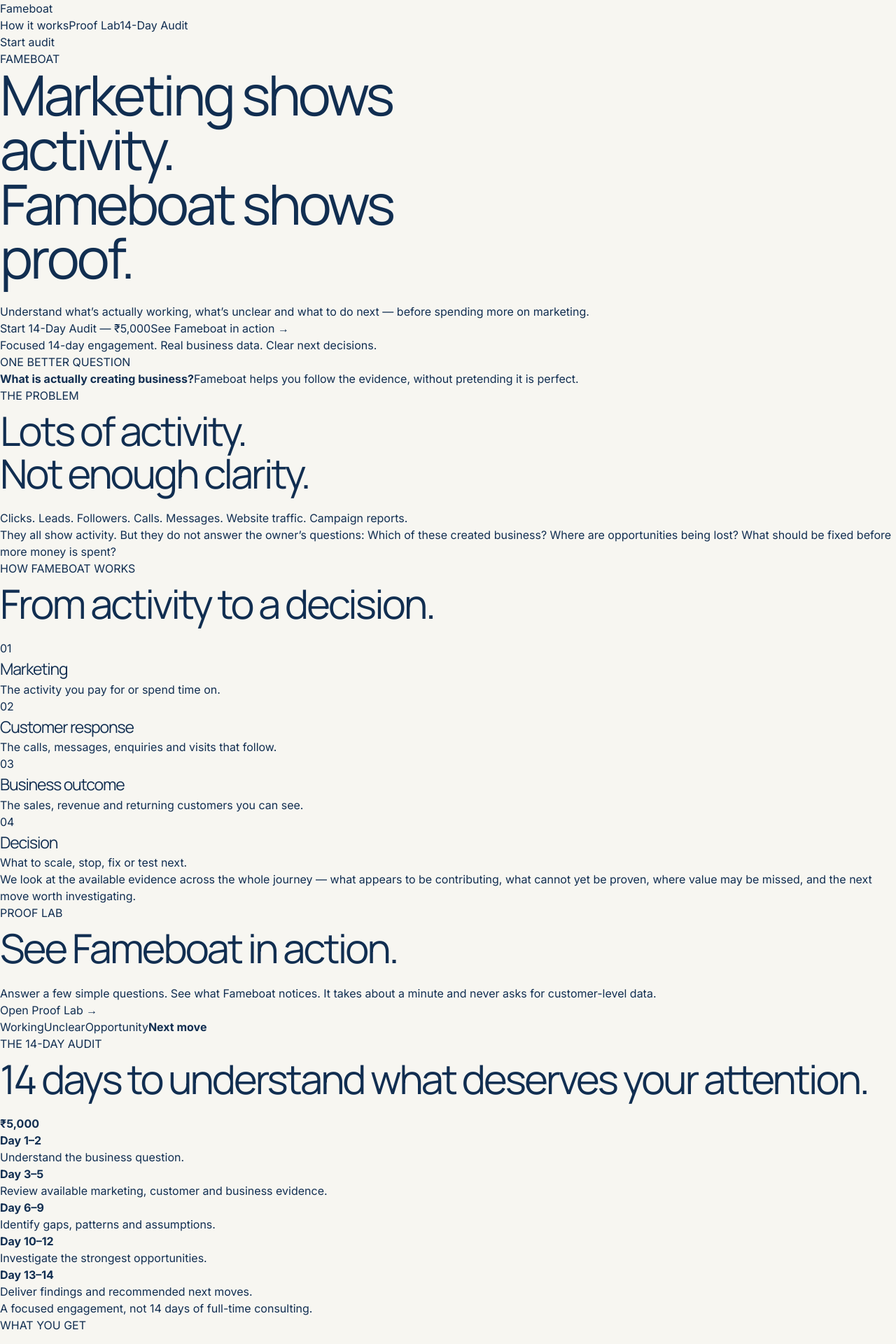
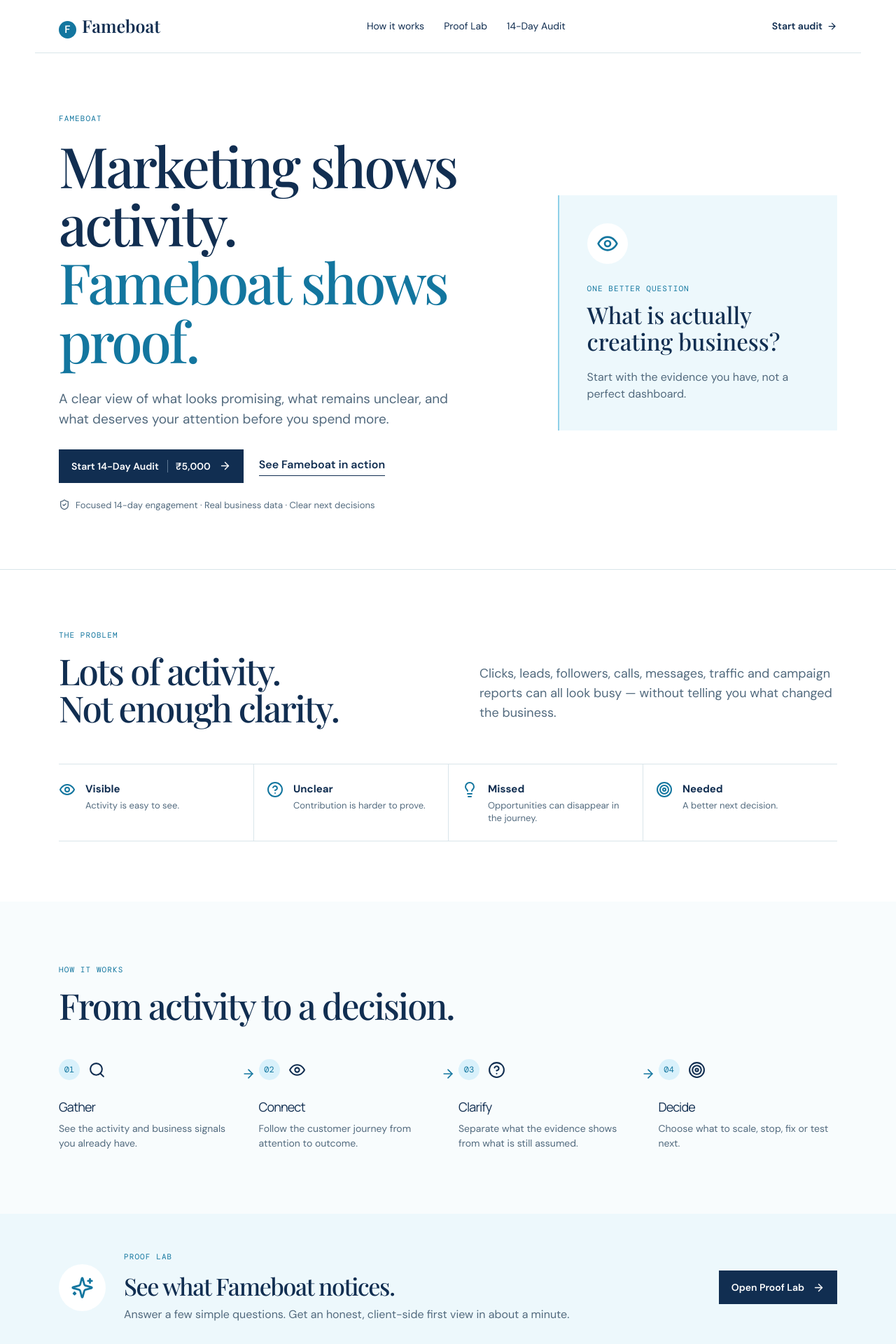
Before and after one commit to shivasricharan/fameboat, a Next.js app: page / in a window 1280 px wide. Shown: the top 1920 px of the page at 70% size. Built offline with nearby package versions, Linux system fonts and the light colour scheme.

Commit message:
Make Fameboat homepage more visual and scannable

```diff
--- a/app/page.tsx
+++ b/app/page.tsx
@@ -2,97 +2,32 @@
 
 import Link from "next/link"
 import { FormEvent, useState } from "react"
+import { ArrowRight, BadgeCheck, BarChart3, CircleHelp, Eye, Lightbulb, MapPin, MessageCircle, Search, ShieldCheck, Sparkles, Target, TrendingUp } from "lucide-react"
 import "./fameboat2.css"
 
-const flow = [
-  ["Marketing", "The activity you pay for or spend time on."],
-  ["Customer response", "The calls, messages, enquiries and visits that follow."],
-  ["Business outcome", "The sales, revenue and returning customers you can see."],
-  ["Decision", "What to scale, stop, fix or test next."]
-]
+const steps=[{icon:Search,title:"Gather",copy:"See the activity and business signals you already have."},{icon:Eye,title:"Connect",copy:"Follow the customer journey from attention to outcome."},{icon:CircleHelp,title:"Clarify",copy:"Separate what the evidence shows from what is still assumed."},{icon:Target,title:"Decide",copy:"Choose what to scale, stop, fix or test next."}]
+const situations=[{icon:TrendingUp,text:"You are spending on marketing but are not sure what is working."},{icon:MessageCircle,text:"Leads are coming in but business is not growing proportionately."},{icon:BarChart3,text:"Different channels report different versions of success."},{icon:MapPin,text:"Opportunities may be getting lost between enquiry and sale."}]
 
-export default function Home() {
-  const [status, setStatus] = useState<"idle" | "sending" | "success" | "error">("idle")
-  const [message, setMessage] = useState("")
-
-  async function submit(e: FormEvent<HTMLFormElement>) {
-    e.preventDefault()
-    if (status === "sending") return
-    setStatus("sending"); setMessage("")
-    const formElement = e.currentTarget
-    const form = new FormData(formElement)
-    const payload = Object.fromEntries(form.entries())
-    try {
-      const res = await fetch("/api/contact", { method: "POST", headers: { "Content-Type": "application/json" }, body: JSON.stringify({ ...payload, service: "14-Day Marketing Proof Audit" }) })
-      const data = await res.json()
-      if (!res.ok) throw new Error(data.error)
-      setStatus("success"); setMessage("Thanks — your paid audit request is in. We’ll be in touch shortly.")
-      formElement.reset()
-    } catch (err) {
-      setStatus("error"); setMessage(err instanceof Error ? err.message : "Something went wrong. Please try again.")
-    }
-  }
-
-  return <main className="fb2" id="top">
-    <header className="fb2-header">
-      <a className="fb2-brand" href="#top">Fameboat</a>
-      <nav><a href="#how">How it works</a><Link href="/proof-lab">Proof Lab</Link><a href="#audit">14-Day Audit</a></nav>
-      <a className="fb2-header-cta" href="#audit">Start audit</a>
-    </header>
-
-    <section className="fb2-hero">
-      <div className="fb2-wrap fb2-hero-grid">
-        <div>
-          <p className="fb2-kicker">FAMEBOAT</p>
-          <h1>Marketing shows activity.<br />Fameboat shows proof.</h1>
-          <p className="fb2-lede">Understand what’s actually working, what’s unclear and what to do next — before spending more on marketing.</p>
-          <div className="fb2-actions"><a className="fb2-button" href="#audit">Start 14-Day Audit — ₹5,000</a><Link className="fb2-text-link" href="/proof-lab">See Fameboat in action <span>→</span></Link></div>
-          <p className="fb2-note">Focused 14-day engagement. Real business data. Clear next decisions.</p>
-        </div>
-        <aside className="fb2-hero-panel">
-          <p>ONE BETTER QUESTION</p>
-          <strong>What is actually creating business?</strong>
-          <span>Fameboat helps you follow the evidence, without pretending it is perfect.</span>
-        </aside>
-      </div>
-    </section>
-
-    <section className="fb2-problem" id="problem">
-      <div className="fb2-wrap fb2-split">
-        <div><p className="fb2-kicker">THE PROBLEM</p><h2>Lots of activity.<br />Not enough clarity.</h2></div>
-        <div><p>Clicks. Leads. Followers. Calls. Messages. Website traffic. Campaign reports.</p><p className="fb2-body">They all show activity. But they do not answer the owner’s questions: Which of these created business? Where are opportunities being lost? What should be fixed before more money is spent?</p></div>
-      </div>
-    </section>
-
-    <section className="fb2-flow" id="how">
-      <div className="fb2-wrap"><p className="fb2-kicker">HOW FAMEBOAT WORKS</p><h2>From activity to a decision.</h2>
-        <div className="fb2-flow-grid">{flow.map(([title, copy], i) => <article key={title}><span>0{i + 1}</span><h3>{title}</h3><p>{copy}</p></article>)}</div>
-        <p className="fb2-body fb2-flow-end">We look at the available evidence across the whole journey — what appears to be contributing, what cannot yet be proven, where value may be missed, and the next move worth investigating.</p>
-      </div>
-    </section>
-
-    <section className="fb2-lab">
-      <div className="fb2-wrap fb2-lab-inner"><div><p className="fb2-kicker">PROOF LAB</p><h2>See Fameboat in action.</h2><p className="fb2-body">Answer a few simple questions. See what Fameboat notices. It takes about a minute and never asks for customer-level data.</p><Link className="fb2-text-link" href="/proof-lab">Open Proof Lab <span>→</span></Link></div><div className="fb2-lab-quote"><span>Working</span><span>Unclear</span><span>Opportunity</span><strong>Next move</strong></div></div>
-    </section>
-
-    <section className="fb2-audit" id="audit">
-      <div className="fb2-wrap"><div className="fb2-audit-head"><div><p className="fb2-kicker">THE 14-DAY AUDIT</p><h2>14 days to understand what deserves your attention.</h2></div><strong>₹5,000</strong></div>
-        <div className="fb2-timeline">{[["Day 1–2","Understand the business question."],["Day 3–5","Review available marketing, customer and business evidence."],["Day 6–9","Identify gaps, patterns and assumptions."],["Day 10–12","Investigate the strongest opportunities."],["Day 13–14","Deliver findings and recommended next moves."]].map(([day, copy])=><article key={day}><b>{day}</b><p>{copy}</p></article>)}</div>
-        <p className="fb2-fine">A focused engagement, not 14 days of full-time consulting.</p>
-      </div>
-    </section>
-
-    <section className="fb2-deliverables"><div className="fb2-wrap fb2-split"><div><p className="fb2-kicker">WHAT YOU GET</p><h2>Useful evidence.<br />A clearer next move.</h2></div><ul><li>Business question definition</li><li>Marketing and channel review</li><li>Customer journey view</li><li>Evidence and tracking gaps</li><li>Opportunities worth investigating</li><li>Scale / Stop / Fix / Test recommendations</li><li>Final decision summary</li></ul></div></section>
-
-    <section className="fb2-fit"><div className="fb2-wrap"><p className="fb2-kicker">THIS MAY BE USEFUL IF…</p><div className="fb2-fit-grid">{["You’re spending on marketing but aren’t sure what’s working.","Leads are coming in but business is not growing proportionately.","Different channels report different versions of success.","You suspect opportunities are getting lost between enquiry and sale.","You have business data but aren’t sure what it is telling you."].map(x=><p key={x}>{x}</p>)}</div><p className="fb2-fine">You don’t need perfect data to start.</p></div></section>
-
-    <section className="fb2-no-magic"><div className="fb2-wrap fb2-split"><div><p className="fb2-kicker">A TRUST NOTE</p><h2>No magic attribution.</h2></div><p className="fb2-body">We won’t pretend every sale can be traced perfectly to a click, campaign or channel. We’ll work with the evidence available, show what’s known, identify what’s unclear and help determine what to investigate next.</p></div></section>
-
-    <section className="fb2-founder"><div className="fb2-wrap fb2-split"><div><p className="fb2-kicker">FOUNDER</p><h2>Built from nearly two decades of asking the same question in different forms.</h2></div><div><p className="fb2-body">Shiva has worked across marketing, branding, media, digital and business/customer touchpoints for 19+ years. Fameboat comes from a continuing interest in connecting fragmented signals to better everyday decisions.</p><p className="fb2-sign">Shiva<br />Founder, Fameboat</p></div></div></section>
-
-    <section className="fb2-form-section"><div className="fb2-wrap fb2-form-grid"><div><p className="fb2-kicker">START YOUR AUDIT</p><h2>Before you spend more, understand what’s already happening.</h2><p className="fb2-price">14-Day Marketing Proof Audit<br /><strong>₹5,000</strong></p><p className="fb2-body">Tell us what you’re trying to understand. We’ll take it from there.</p></div>
-      <form action="/#audit" onSubmit={submit}><input className="fb2-honeypot" name="company" tabIndex={-1} autoComplete="off" /><label>Name*<input name="name" required /></label><label>Business / Company*<input name="business" required /></label><label>Email*<input name="email" type="email" required /></label><label>Phone / WhatsApp*<input name="phone" required /></label><label>Website <em>(optional)</em><input name="website" placeholder="https://" /></label><label className="fb2-wide">What are you trying to understand?<textarea name="message" required /></label><button className="fb2-button" disabled={status === "sending"}>{status === "sending" ? "Sending…" : "Request 14-Day Audit — ₹5,000"}</button>{message && <p className={status === "success" ? "fb2-success" : "fb2-error"}>{message}</p>}</form>
-    </div></section>
-    <footer className="fb2-footer"><div className="fb2-wrap"><span>Fameboat</span><span>© 2026</span><Link href="/privacy">Privacy</Link></div></footer>
-  </main>
+export default function Home(){
+ const [status,setStatus]=useState<"idle"|"sending"|"success"|"error">("idle")
+ const [message,setMessage]=useState("")
+ async function submit(e:FormEvent<HTMLFormElement>){
+  e.preventDefault(); if(status==="sending")return
+  const formElement=e.currentTarget; const payload=Object.fromEntries(new FormData(formElement).entries())
+  setStatus("sending");setMessage("")
+  try{const res=await fetch("/api/contact",{method:"POST",headers:{"Content-Type":"application/json"},body:JSON.stringify({...payload,service:"14-Day Marketing Proof Audit"})});const data=await res.json();if(!res.ok)throw new Error(data.error);formElement.reset();setStatus("success");setMessage("Thanks — your paid audit request is in. We’ll be in touch shortly.")}catch(err){setStatus("error");setMessage(err instanceof Error?err.message:"Something went wrong. Please try again.")}}
+ return <main className="fb3" id="top">
+  <header className="fb3-header"><a className="fb3-brand" href="#top"><span>F</span>Fameboat</a><nav><a href="#how">How it works</a><Link href="/proof-lab">Proof Lab</Link><a href="#audit">14-Day Audit</a></nav><a className="fb3-nav-cta" href="#audit">Start audit <ArrowRight size={15}/></a></header>
+  <section className="fb3-hero"><div className="fb3-wrap fb3-hero-grid"><div><p className="fb3-label">FAMEBOAT</p><h1>Marketing shows activity.<br/><em>Fameboat shows proof.</em></h1><p className="fb3-lede">A clear view of what looks promising, what remains unclear, and what deserves your attention before you spend more.</p><div className="fb3-actions"><a className="fb3-primary" href="#audit">Start 14-Day Audit <span>₹5,000</span><ArrowRight size={17}/></a><Link className="fb3-secondary" href="/proof-lab">See Fameboat in action</Link></div><p className="fb3-reassure"><ShieldCheck size={16}/>Focused 14-day engagement · Real business data · Clear next decisions</p></div><div className="fb3-question"><div className="fb3-question-icon"><Eye size={32}/></div><p>ONE BETTER QUESTION</p><strong>What is actually creating business?</strong><span>Start with the evidence you have, not a perfect dashboard.</span></div></div></section>
+  <section className="fb3-problem"><div className="fb3-wrap"><div className="fb3-section-head"><div><p className="fb3-label">THE PROBLEM</p><h2>Lots of activity.<br/>Not enough clarity.</h2></div><p>Clicks, leads, followers, calls, messages, traffic and campaign reports can all look busy — without telling you what changed the business.</p></div><div className="fb3-signal-grid">{[{icon:Eye,label:"Visible",copy:"Activity is easy to see."},{icon:CircleHelp,label:"Unclear",copy:"Contribution is harder to prove."},{icon:Lightbulb,label:"Missed",copy:"Opportunities can disappear in the journey."},{icon:Target,label:"Needed",copy:"A better next decision."}].map(({icon:Icon,label,copy})=><article key={label}><Icon/><div><strong>{label}</strong><span>{copy}</span></div></article>)}</div></div></section>
+  <section className="fb3-how" id="how"><div className="fb3-wrap"><p className="fb3-label">HOW IT WORKS</p><h2>From activity to a decision.</h2><div className="fb3-steps">{steps.map(({icon:Icon,title,copy},i)=><article key={title}><div><span>0{i+1}</span><Icon size={25}/></div><h3>{title}</h3><p>{copy}</p>{i<steps.length-1&&<ArrowRight className="fb3-step-arrow" size={20}/>}</article>)}</div></div></section>
+  <section className="fb3-lab"><div className="fb3-wrap fb3-lab-inner"><div className="fb3-lab-mark"><Sparkles size={33}/></div><div><p className="fb3-label">PROOF LAB</p><h2>See what Fameboat notices.</h2><p>Answer a few simple questions. Get an honest, client-side first view in about a minute.</p></div><Link className="fb3-primary" href="/proof-lab">Open Proof Lab <ArrowRight size={17}/></Link></div></section>
+  <section className="fb3-audit" id="audit"><div className="fb3-wrap"><div className="fb3-audit-top"><div><p className="fb3-label">THE 14-DAY AUDIT</p><h2>14 days to focus on what matters.</h2></div><div className="fb3-price"><span>Focused paid engagement</span><strong>₹5,000</strong></div></div><div className="fb3-timeline">{[["1–2","Frame the business question"],["3–5","Review available evidence"],["6–9","Find gaps and patterns"],["10–12","Investigate the opportunity"],["13–14","Share clear next moves"]].map(([day,copy],i)=><article key={day}><span>{i+1}</span><b>Days {day}</b><p>{copy}</p></article>)}</div></div></section>
+  <section className="fb3-value"><div className="fb3-wrap"><div className="fb3-section-head"><div><p className="fb3-label">WHAT YOU GET</p><h2>Useful evidence.<br/>A clearer next move.</h2></div><p>Not a huge report for appearance. A concise, practical summary to help you decide what to do next.</p></div><div className="fb3-deliverables">{[{icon:CircleHelp,t:"Business question",c:"Define what needs to be understood."},{icon:Search,t:"Channel review",c:"See the marketing signals available."},{icon:MapPin,t:"Journey view",c:"Find where momentum may be lost."},{icon:BadgeCheck,t:"Decision summary",c:"Scale, stop, fix or test next."}].map(({icon:Icon,t,c})=><article key={t}><Icon/><h3>{t}</h3><p>{c}</p></article>)}</div></div></section>
+  <section className="fb3-fit"><div className="fb3-wrap fb3-fit-grid"><div><p className="fb3-label">THIS MAY BE USEFUL IF…</p><h2>You need a clearer view before the next spend.</h2><p>You don’t need perfect data to start.</p></div><div>{situations.map(({icon:Icon,text})=><p key={text}><Icon size={19}/>{text}</p>)}</div></div></section>
+  <section className="fb3-trust"><div className="fb3-wrap"><ShieldCheck size={38}/><div><p className="fb3-label">NO MAGIC ATTRIBUTION</p><h2>We will not pretend every sale has one perfect source.</h2><p>Fameboat works with what is known, calls out what is unclear, and makes the next investigation practical.</p></div></div></section>
+  <section className="fb3-founder"><div className="fb3-wrap fb3-founder-grid"><div className="fb3-founder-icon">S</div><div><p className="fb3-label">FOUNDER</p><h2>Nearly two decades of asking the same business question.</h2><p>Shiva has worked across marketing, branding, media, digital and customer touchpoints. Fameboat is built around connecting fragmented signals to better everyday decisions.</p><span>Shiva · Founder, Fameboat</span></div></div></section>
+  <section className="fb3-form"><div className="fb3-wrap fb3-form-grid"><div><p className="fb3-label">START YOUR AUDIT</p><h2>Before you spend more, understand what is already happening.</h2><p>14-Day Marketing Proof Audit · <strong>₹5,000</strong></p></div><form action="/#audit" onSubmit={submit}><input className="fb3-honeypot" name="company" tabIndex={-1} autoComplete="off"/><label>Name*<input name="name" required/></label><label>Business / Company*<input name="business" required/></label><label>Email*<input name="email" type="email" required/></label><label>Phone / WhatsApp*<input name="phone" required/></label><label className="wide">Website <em>(optional)</em><input name="website" placeholder="https://"/></label><label className="wide">What are you trying to understand?<textarea name="message" required/></label><button className="fb3-primary" disabled={status==="sending"}>{status==="sending"?"Sending…":"Request 14-Day Audit — ₹5,000"}<ArrowRight size={17}/></button>{message&&<p className={status==="success"?"success":"error"}>{message}</p>}</form></div></section>
+  <footer><div className="fb3-wrap"><strong>Fameboat</strong><span>Evidence before assumptions.</span><Link href="/privacy">Privacy</Link></div></footer>
+ </main>
 }
```
